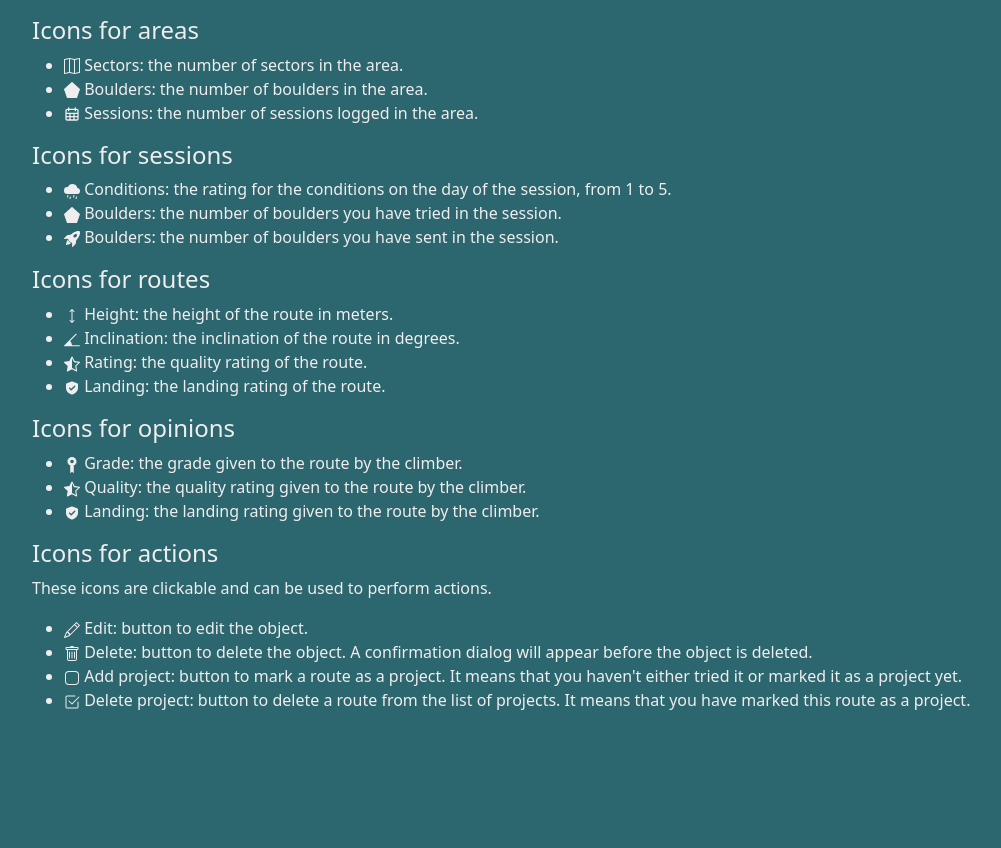
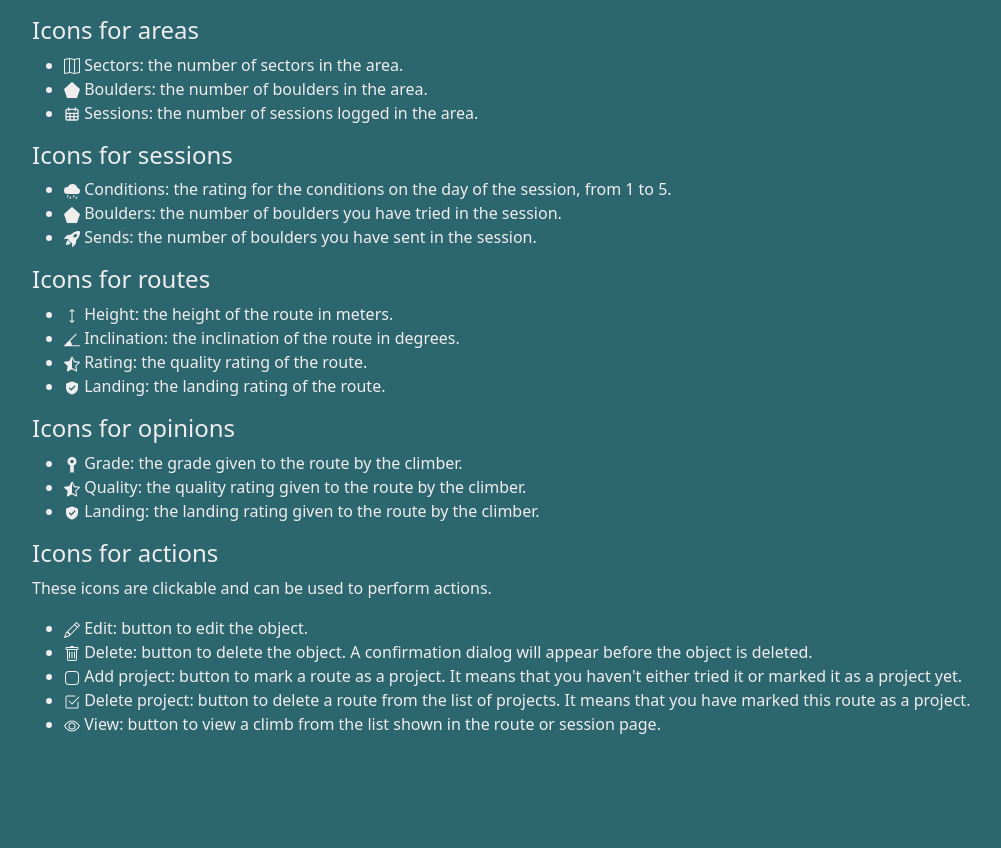
Before and after one commit to carlosfranzreb/myclimbz, a Flask app: page /guide in a window 1280 px wide. Shown: the part 4050-4898 px from the top of the page, without its empty margins (50-1051 px from the left). Before the commit the page ends 4760 px from the top, so only its background shows below. Run offline with Flask 3, Linux system fonts and the light colour scheme; some libraries are stand-ins or nearby versions.

Commit message:
Add new icon

```diff
--- a/myclimbz/templates/guide.html
+++ b/myclimbz/templates/guide.html
@@ -388,7 +388,7 @@
             have tried in the session.
         </li>
         <li>
-            {% include 'icons/n_sends.html' %} Boulders: the number of boulders you
+            {% include 'icons/n_sends.html' %} Sends: the number of boulders you
             have sent in the session.
         </li>
     </ul>
@@ -447,6 +447,10 @@
             route from the list of projects. It means that you have marked this route
             as a project.
         </li>
+        <li>
+            {% include 'icons/view.html' %} View: button to view a
+            climb from the list shown in the route or session page.
+        </li>
     </ul>
 </div>
 
```
